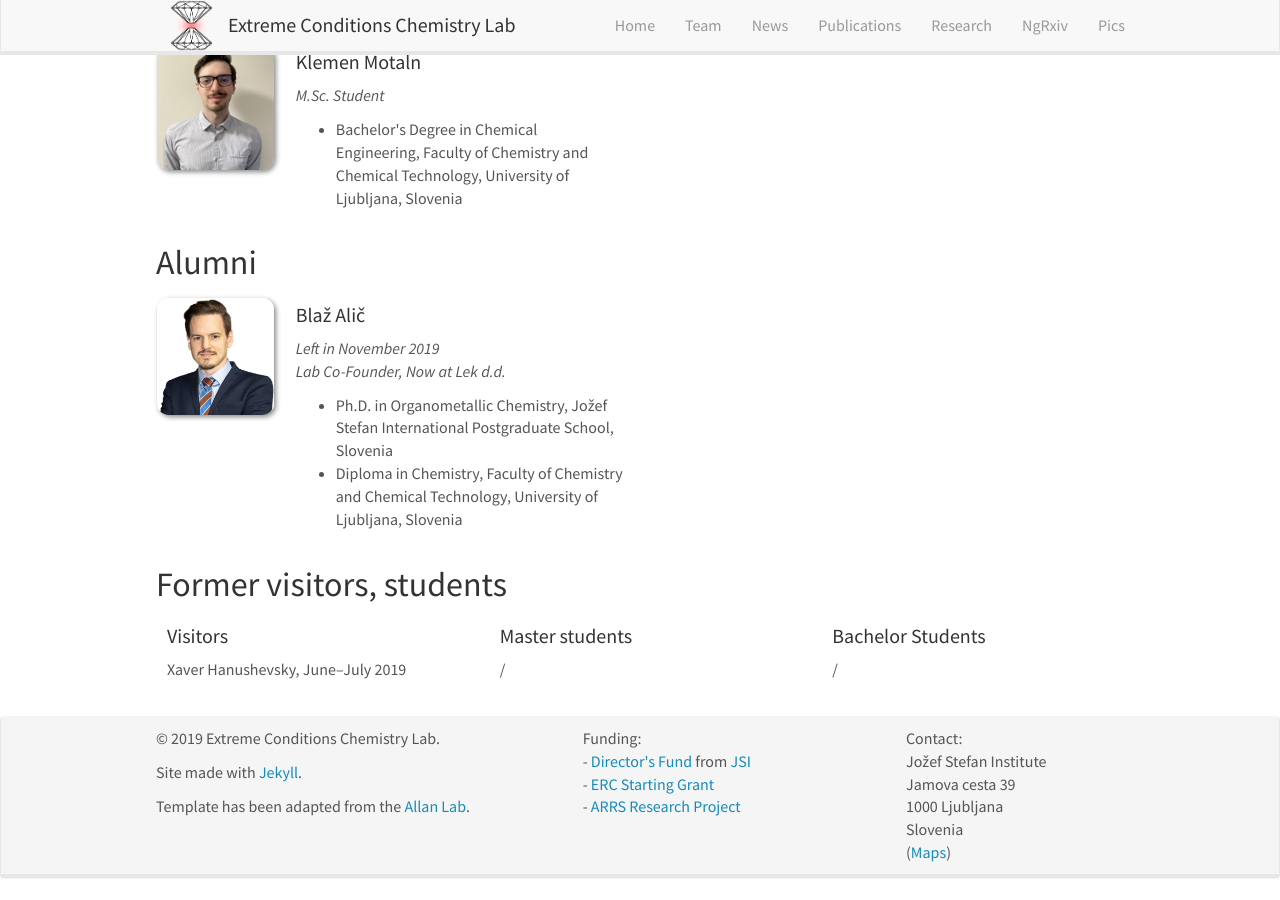
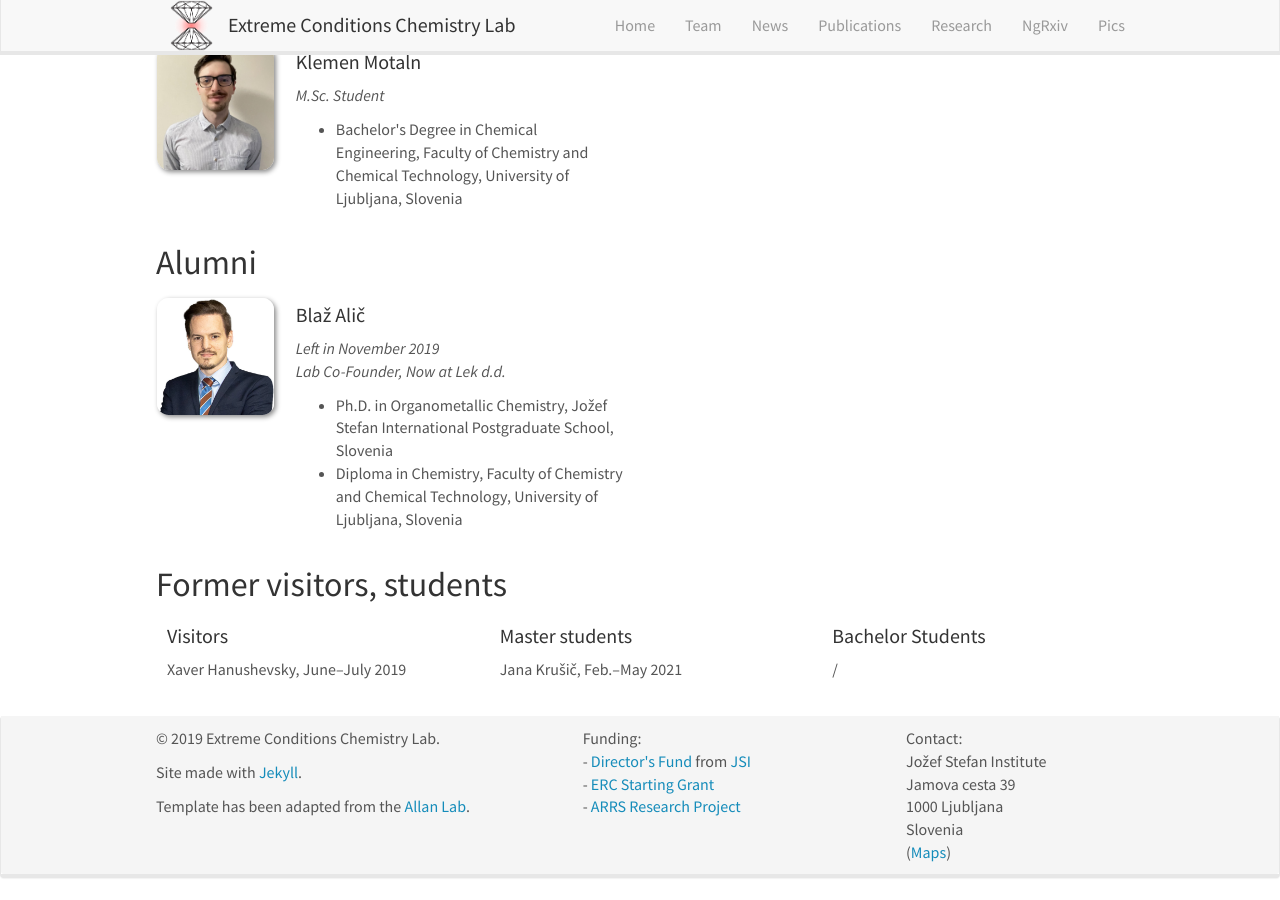
Before and after one commit to eccl-jsi/eccl-jsi.github.io, a Jekyll site: the page built from _pages/team.md, in a window 1280 px wide and 900 px high, scrolled down 1330 px. Built offline with Jekyll 4.4.1, drawn with Linux system fonts in a browser that asks for light colours; nearby versions of some CDN libraries.

Commit message:
Update alumni_msc.yml

```diff
--- a/_data/alumni_msc.yml
+++ b/_data/alumni_msc.yml
@@ -1 +1 @@
-- name: /
+- name: Jana Krušič, Feb.–May 2021
```
